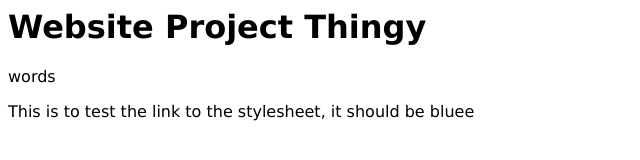
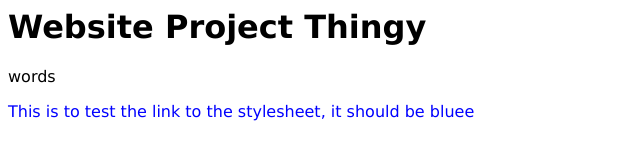
Before and after one commit to MorseMaster/morsegame.github.io, a plain HTML site: page index.html in a window 1280 px wide. Shown: the whole page, without its empty margins (0-640 px from the left). Drawn offline with Linux system fonts and the light colour scheme.

Commit message:
Update stylesheet.css

```diff
--- a/css/stylesheet.css
+++ b/css/stylesheet.css
@@ -1,2 +1,2 @@
 html{font-family: verdana, serif}
-<p id="cssTest">{color: blue}</p>
+#cssTest{color: blue}
```
